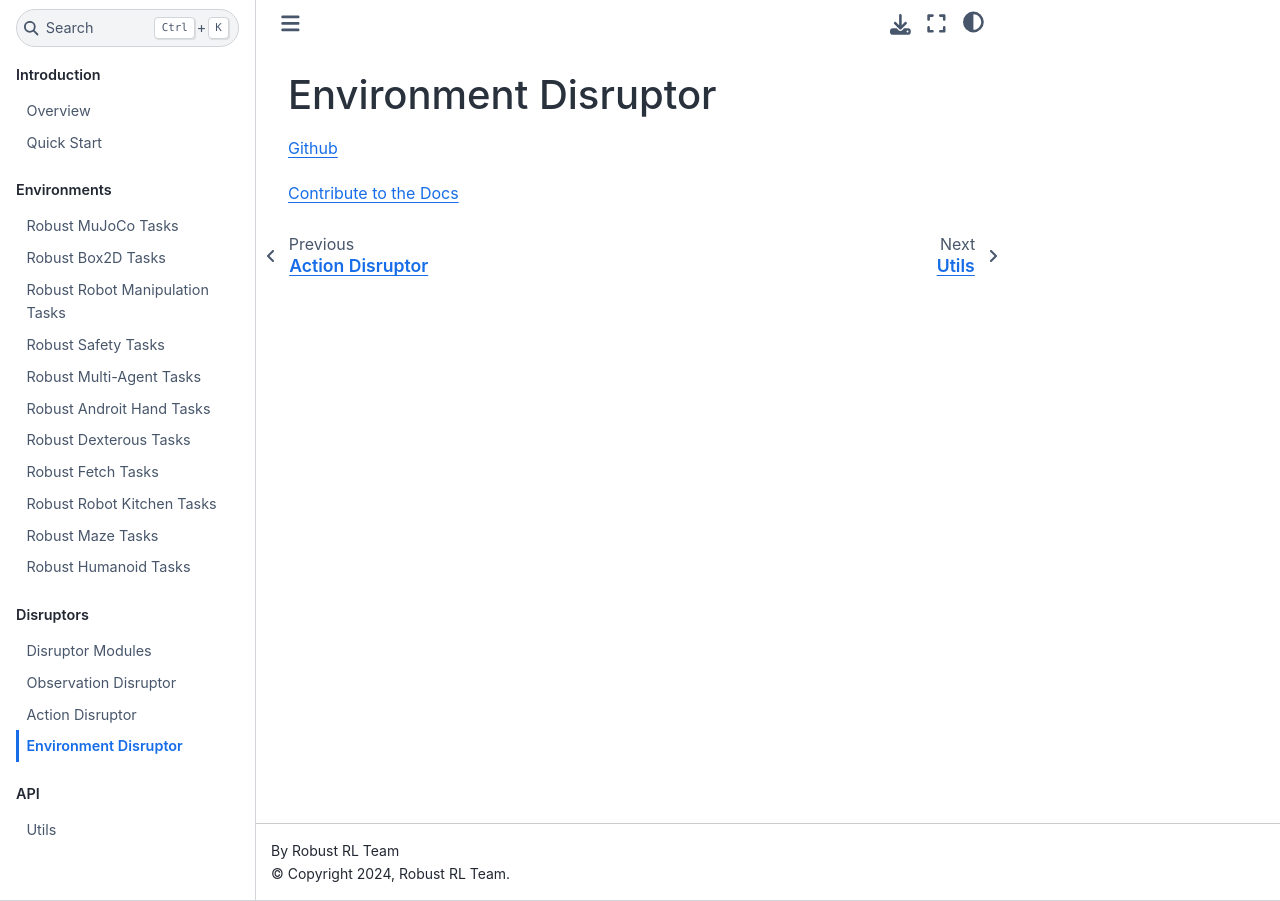
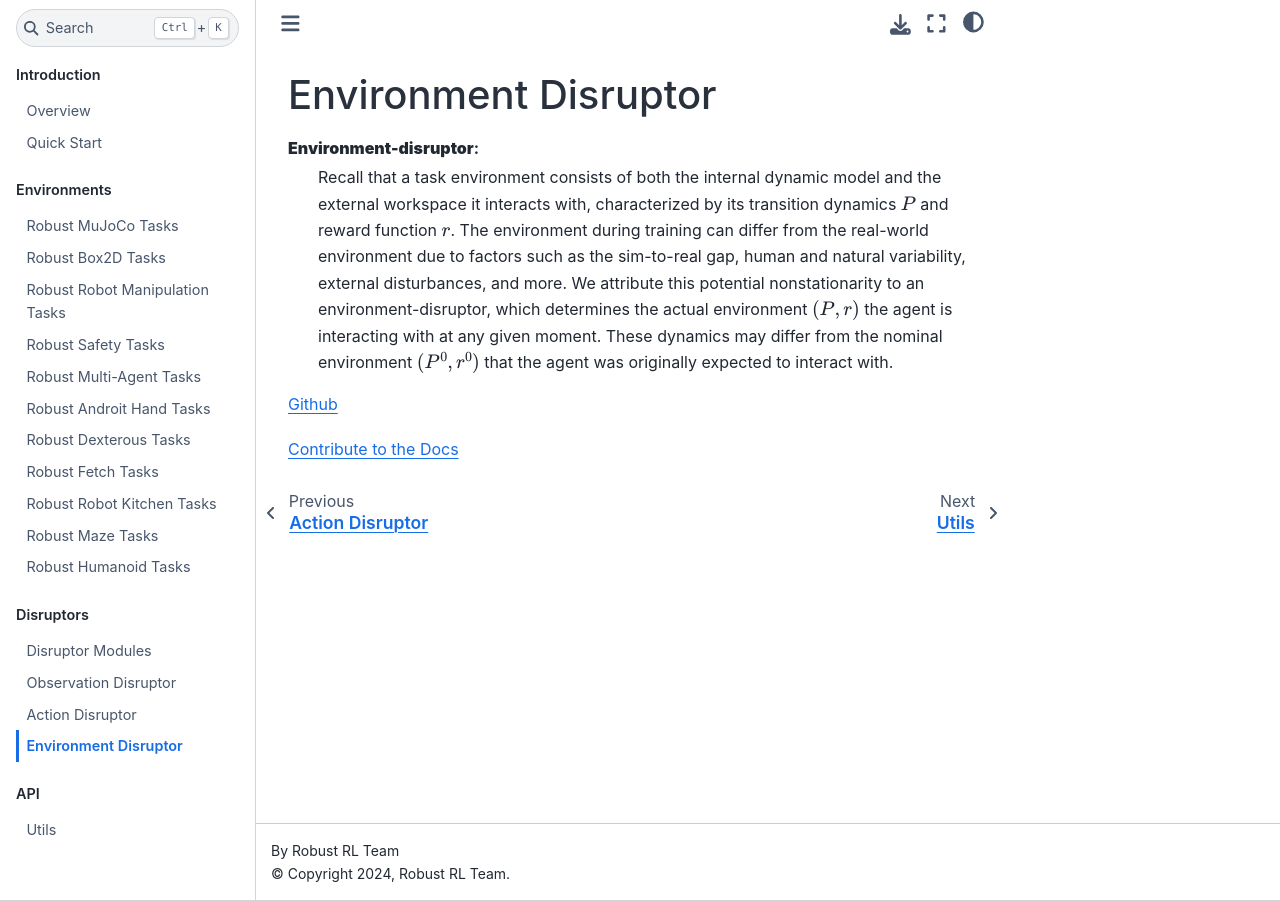
Before and after one commit to SafeRL-Lab/Robust-Gymnasium, a Sphinx documentation site: the page built from docs/disruptors/environment_disruptor/index.rst, in a window 1280 px wide. Built offline with Sphinx 7.4.7 and the Sphinx Book theme 1.1.4, drawn with Linux system fonts in a browser that asks for light colours.

Commit message:
Add files via upload

```diff
--- a/docs/disruptors/environment_disruptor/index.rst
+++ b/docs/disruptors/environment_disruptor/index.rst
@@ -6,6 +6,11 @@
 Environment Disruptor
 --------------------------------
 
+**Environment-disruptor**:
+    Recall that a task environment consists of both the internal dynamic model and the external workspace it interacts with, characterized by its transition dynamics :math:`P` and reward function :math:`r`.
+    The environment during training can differ from the real-world environment due to factors such as the sim-to-real gap, human and natural variability, external disturbances, and more.
+    We attribute this potential nonstationarity to an environment-disruptor, which determines the actual environment :math:`(P, r)` the agent is interacting with at any given moment.
+    These dynamics may differ from the nominal environment :math:`(P^0, r^0)` that the agent was originally expected to interact with.
 
 
 `Github <https://github.com/SafeRL-Lab/Robust-Gymnasium>`__
```
